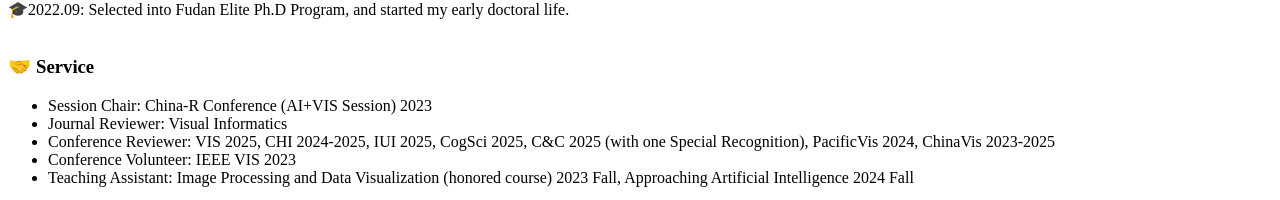
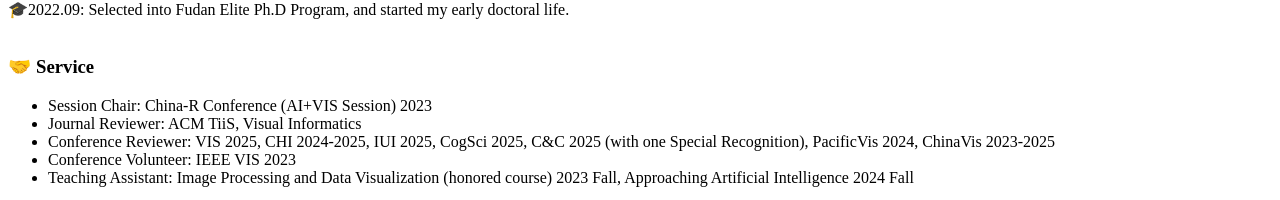
Before and after one commit to ZekaiShao25/ZekaiShao25.github.io, a Jekyll site: the page built from _pages/include/service.md, in a window 1280 px wide. Shown: the part 1008-1208 px from the top of the page. Built offline with Jekyll 4.4.1, drawn with Linux system fonts in a browser that asks for light colours; our own code applies the rules of GitHub Pages for plain Markdown files.

Commit message:
add tiis reviewer

```diff
--- a/_pages/include/service.md
+++ b/_pages/include/service.md
@@ -1,7 +1,7 @@
 
 # 🤝 Service
 -   Session Chair: China-R Conference (AI+VIS Session) 2023
--   Journal Reviewer: Visual Informatics
+-   Journal Reviewer: ACM TiiS, Visual Informatics
 -	Conference Reviewer: VIS 2025, CHI 2024-2025, IUI 2025, CogSci 2025, C&C 2025 (with one Special Recognition), PacificVis 2024, ChinaVis 2023-2025
 -	Conference Volunteer: IEEE VIS 2023
 -	Teaching Assistant: Image Processing and Data Visualization (honored course) 2023 Fall, Approaching Artificial Intelligence 2024 Fall
```
